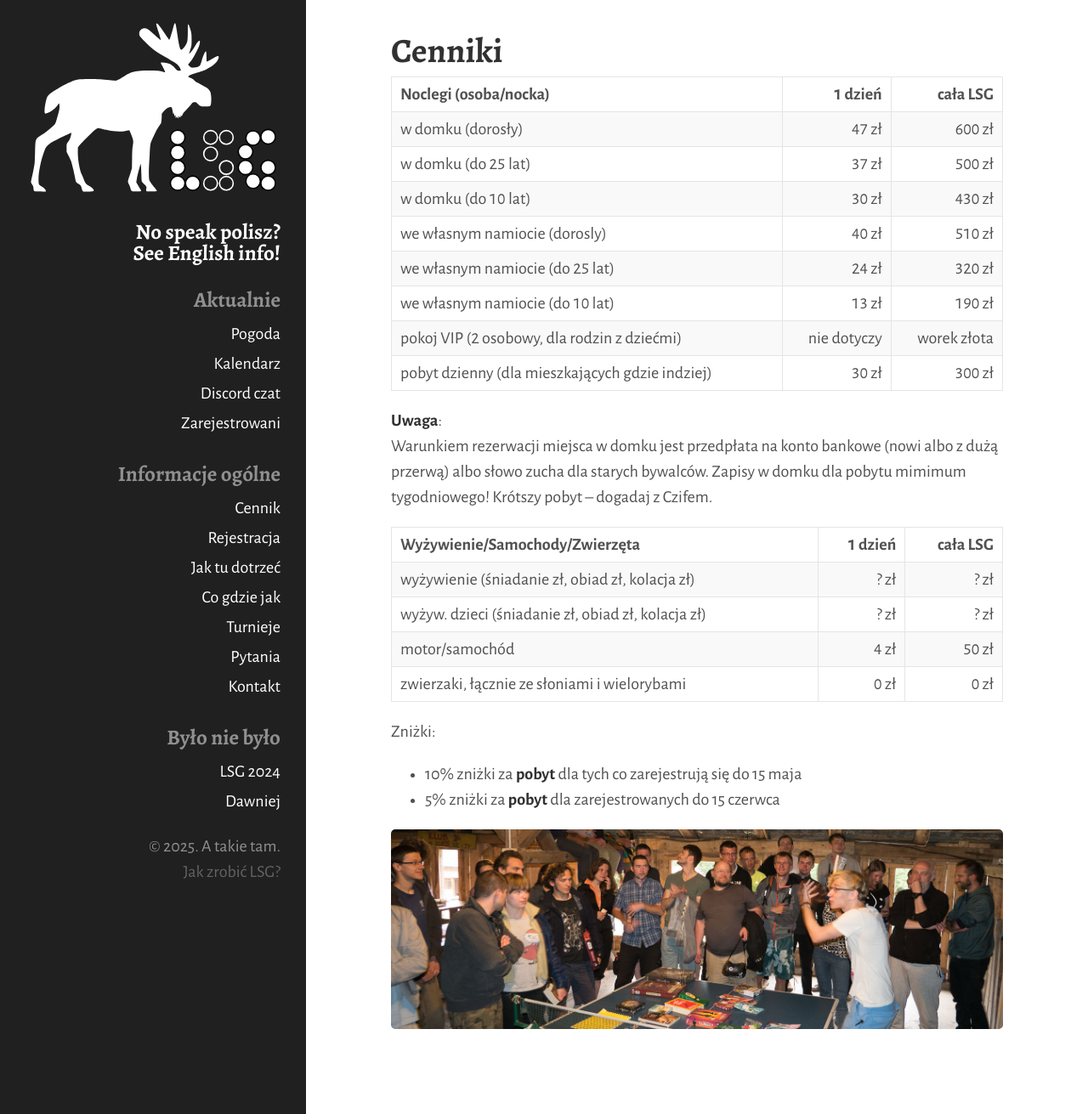
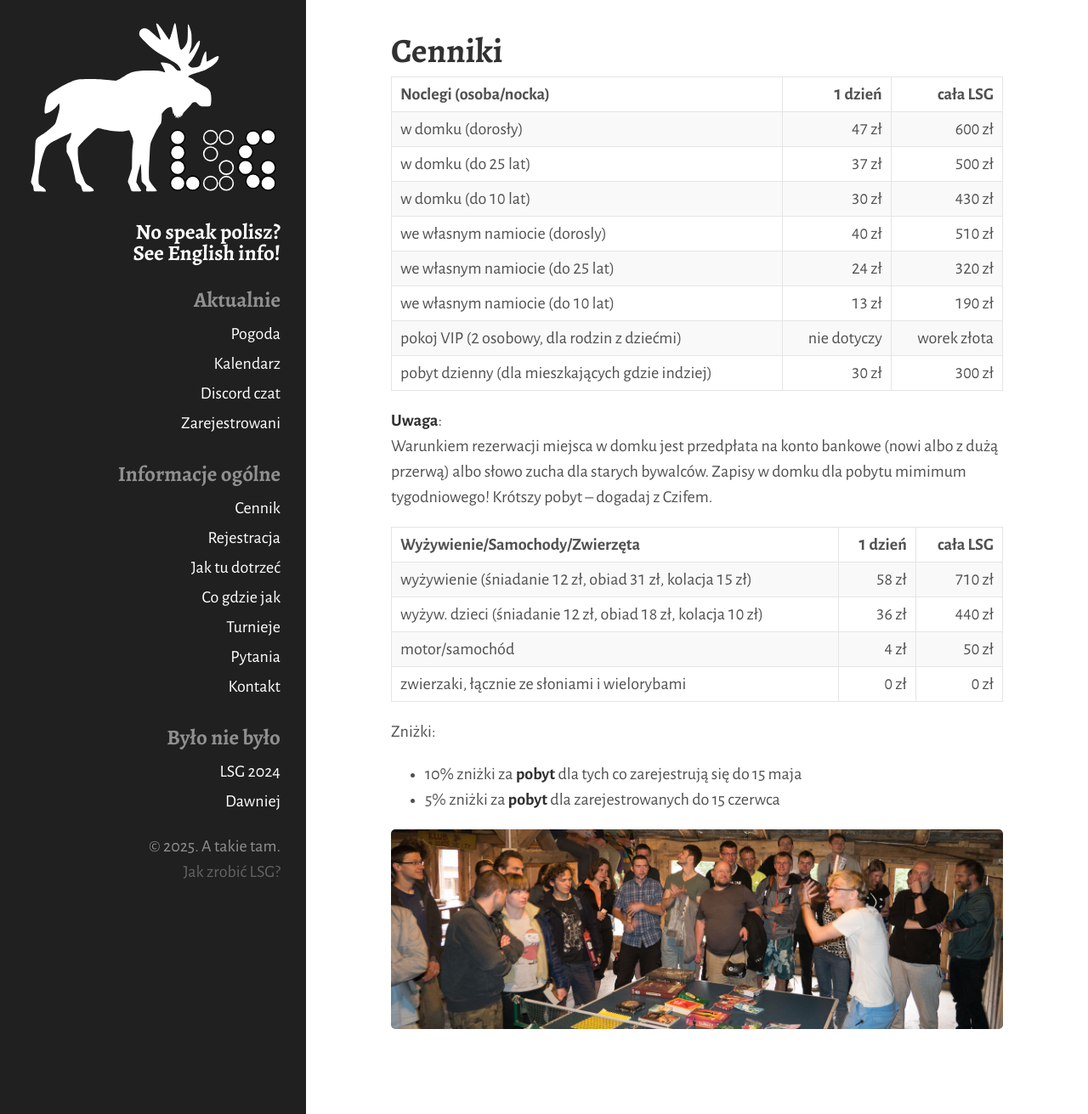
Before and after one commit to tasuki/lsg, a Jekyll site: the page built from cennik.md, in a window 1280 px wide. Shown: the whole page at 85% size. Built offline with Jekyll 4.4.1, drawn with Linux system fonts in a browser that asks for light colours.

Commit message:
Update cennik.md

```diff
--- a/cennik.md
+++ b/cennik.md
@@ -30,8 +30,8 @@ Warunkiem rezerwacji miejsca w domku jest przedpłata na konto bankowe (nowi alb
 
 | Wyżywienie/Samochody/Zwierzęta                          | 1 dzień | cała LSG |
 | ------------------------------------------------------- | ------: | -------: |
-| wyżywienie   (śniadanie zł, obiad zł, kolacja zł) |   ? zł |   ? zł |
-| wyżyw. dzieci (śniadanie zł, obiad zł, kolacja zł) |   ? zł |   ? zł |
+| wyżywienie   (śniadanie 12 zł, obiad 31 zł, kolacja  15 zł) |   58 zł |   710 zł |
+| wyżyw. dzieci (śniadanie 12 zł, obiad 18 zł, kolacja 10 zł) |   36 zł |   440 zł |
 | motor/samochód                                          |    4 zł |    50 zł |
 | zwierzaki, łącznie ze słoniami i wielorybami            |    0 zł |     0 zł |
 
```
